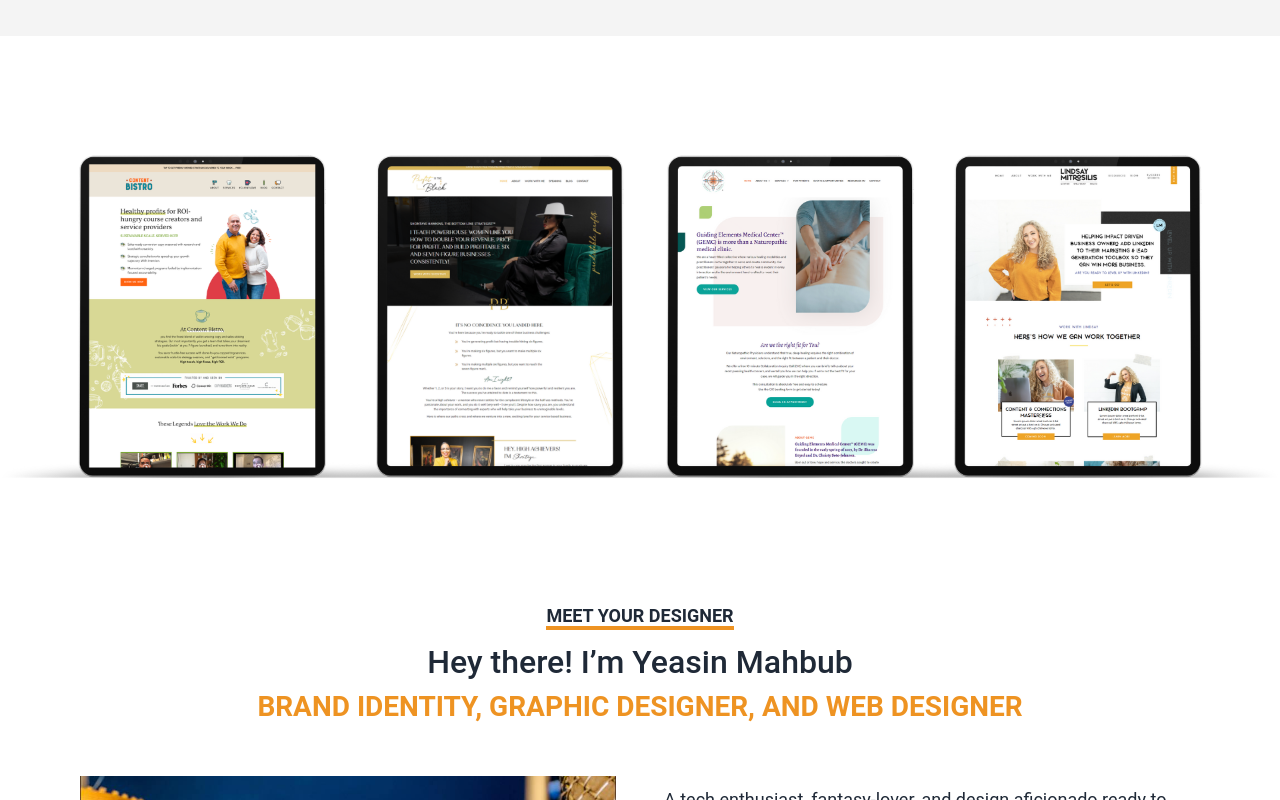
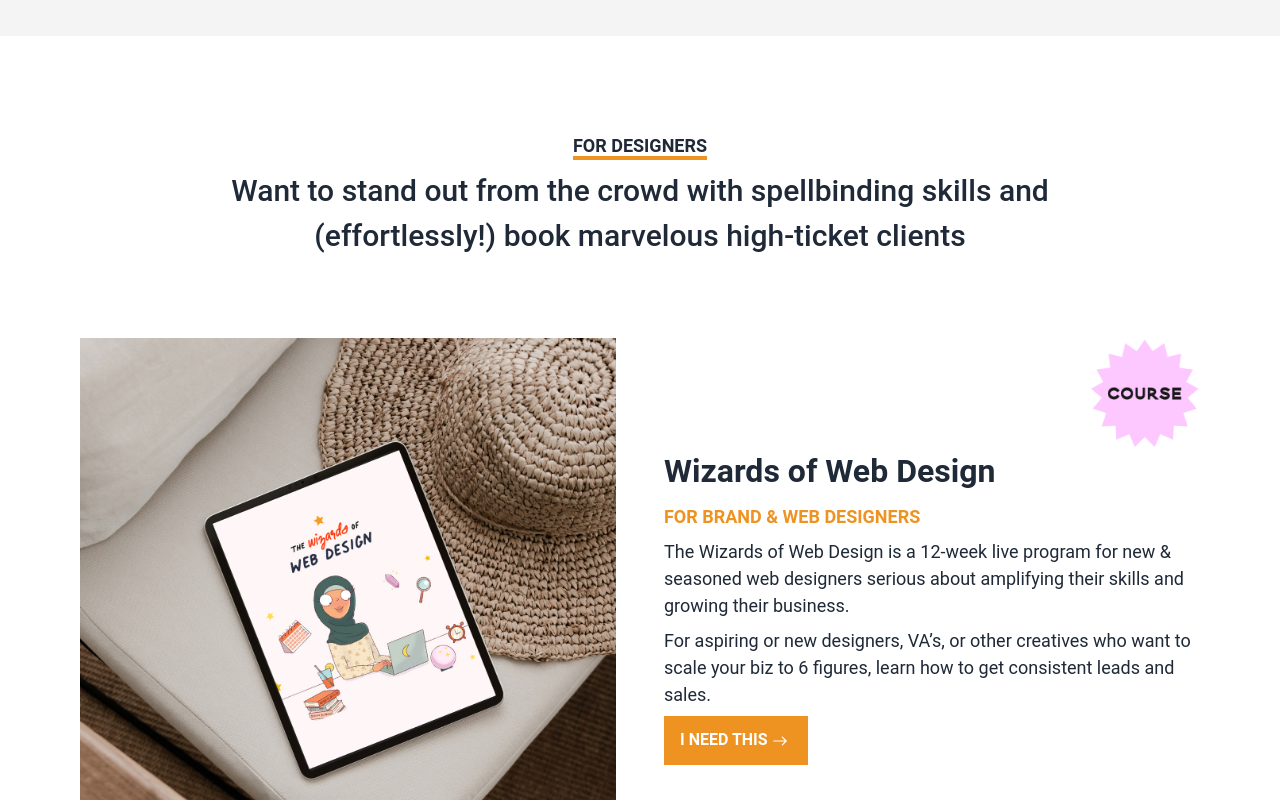
Before and after one commit to abdurrahmanrahat/agencyCope-client, a React (Vite) app: page / in a window 1280 px wide. Shown: the part 2980-3780 px from the top of the page. Built offline with nearby package versions, Linux system fonts and the light colour scheme.

Commit message:
designers section

```diff
--- a/src/Pages/Home/AboutMe/AboutMe.jsx
+++ b/src/Pages/Home/AboutMe/AboutMe.jsx
@@ -22,12 +22,12 @@ const AboutMe = () => {
       {/* img and content */}
       <div className="md:flex gap-12 mt-12 md:mx-20">
         {/* img */}
-        <div className="md:w-1/2">
+        <div className="md:w-1/2 mb-12 md:mb-0">
           <img src={AboutPhoto} alt="" />
         </div>
 
         {/* content */}
-        <div className="md:w-1/2 text-[18px] flex flex-col justify-evenly">
+        <div className="md:w-1/2 text-[18px] flex flex-col justify-evenly gap-y-2">
           <p>
             A tech enthusiast, fantasy-lover, and design aficionado ready to
             shine my light on your world, so you can shine your light on others!
@@ -54,7 +54,6 @@ const AboutMe = () => {
             brand stand out!
           </h4>
           <div>
-            {" "}
             <button className="bg-[#EE9322] text-white text-[16px] px-[16px] py-[12px] font-semibold">
               MORE ABOUT ME{" "}
               <IoIosArrowRoundForward className="inline-block text-[24px]" />
--- /dev/null
+++ b/src/Pages/Home/Designers/Designers.jsx
@@ -0,0 +1,26 @@
+import Web from "./Web";
+
+const Designers = () => {
+  return (
+    <div className="mx-4 md:mx-0">
+      {/* title */}
+      <div className="text-center">
+        <h4 className="uppercase text-lg font-semibold">
+          <span className="border-b-4 border-[#EE9322]">FOR DESIGNERS</span>
+        </h4>
+        <h2 className="text-[30px] font-medium mx-auto md:mx-44 mt-2">
+          Want to stand out from the crowd with spellbinding skills and
+          (effortlessly!) book marvelous high-ticket clients
+        </h2>
+      </div>
+
+      {/* all lists */}
+      <div className="mt-20">
+        {/* web */}
+        <Web></Web>
+      </div>
+    </div>
+  );
+};
+
+export default Designers;
--- /dev/null
+++ b/src/Pages/Home/Designers/Web.jsx
@@ -0,0 +1,46 @@
+import { IoIosArrowRoundForward } from "react-icons/io";
+import WebHome from "../../../assets/home/web-home.png";
+import WebTop from "../../../assets/home/web-top.png";
+
+const Web = () => {
+  return (
+    <div className="md:flex gap-12 md:mx-20">
+      {/* img div */}
+      <div className="md:w-1/2 mb-16 md:mb-0">
+        <img src={WebHome} alt="" />
+      </div>
+      {/* content div */}
+      <div className="md:w-1/2 relative flex justify-center ">
+        {/* content */}
+        <div className="text-[18px] flex flex-col justify-center gap-y-2">
+          <h2 className="text-[32px] font-semibold">Wizards of Web Design</h2>
+          <h4 className="font-bold  text-[#EE9322]">
+            FOR BRAND & WEB DESIGNERS
+          </h4>
+          <p>
+            The Wizards of Web Design is a 12-week live program for new &
+            seasoned web designers serious about amplifying their skills and
+            growing their business.
+          </p>
+          <p>
+            For aspiring or new designers, VA’s, or other creatives who want to
+            scale your biz to 6 figures, learn how to get consistent leads and
+            sales.
+          </p>
+          <div>
+            <button className="bg-[#EE9322] text-white text-[16px] px-[16px] py-[12px] font-semibold">
+              I NEED THIS
+              <IoIosArrowRoundForward className="inline-block text-[24px]" />
+            </button>
+          </div>
+        </div>
+        {/* img for positioning */}
+        <div className="absolute -top-28 right-0 md:top-0 md:right-0">
+          <img src={WebTop} alt="" className="w-[110px]" />
+        </div>
+      </div>
+    </div>
+  );
+};
+
+export default Web;
--- a/src/Pages/Home/Home/Home.jsx
+++ b/src/Pages/Home/Home/Home.jsx
@@ -1,5 +1,6 @@
 import AboutMe from "../AboutMe/AboutMe";
 import BannerSection from "../BannerSection/BannerSection";
+import Designers from "../Designers/Designers";
 import FreeGuide from "../FreeGuide/FreeGuide";
 import InfinityScroll from "../InfinityScroll/InfinityScroll";
 import ReviewSection from "../ReviewSection/ReviewSection";
@@ -19,6 +20,8 @@ const Home = () => {
 
       <ShopSection></ShopSection>
 
+      <Designers></Designers>
+
       <InfinityScroll></InfinityScroll>
 
       <AboutMe></AboutMe>
```
Also changed, not shown: src/assets/home/web-home.png (added), src/assets/home/web-top.png (added).
